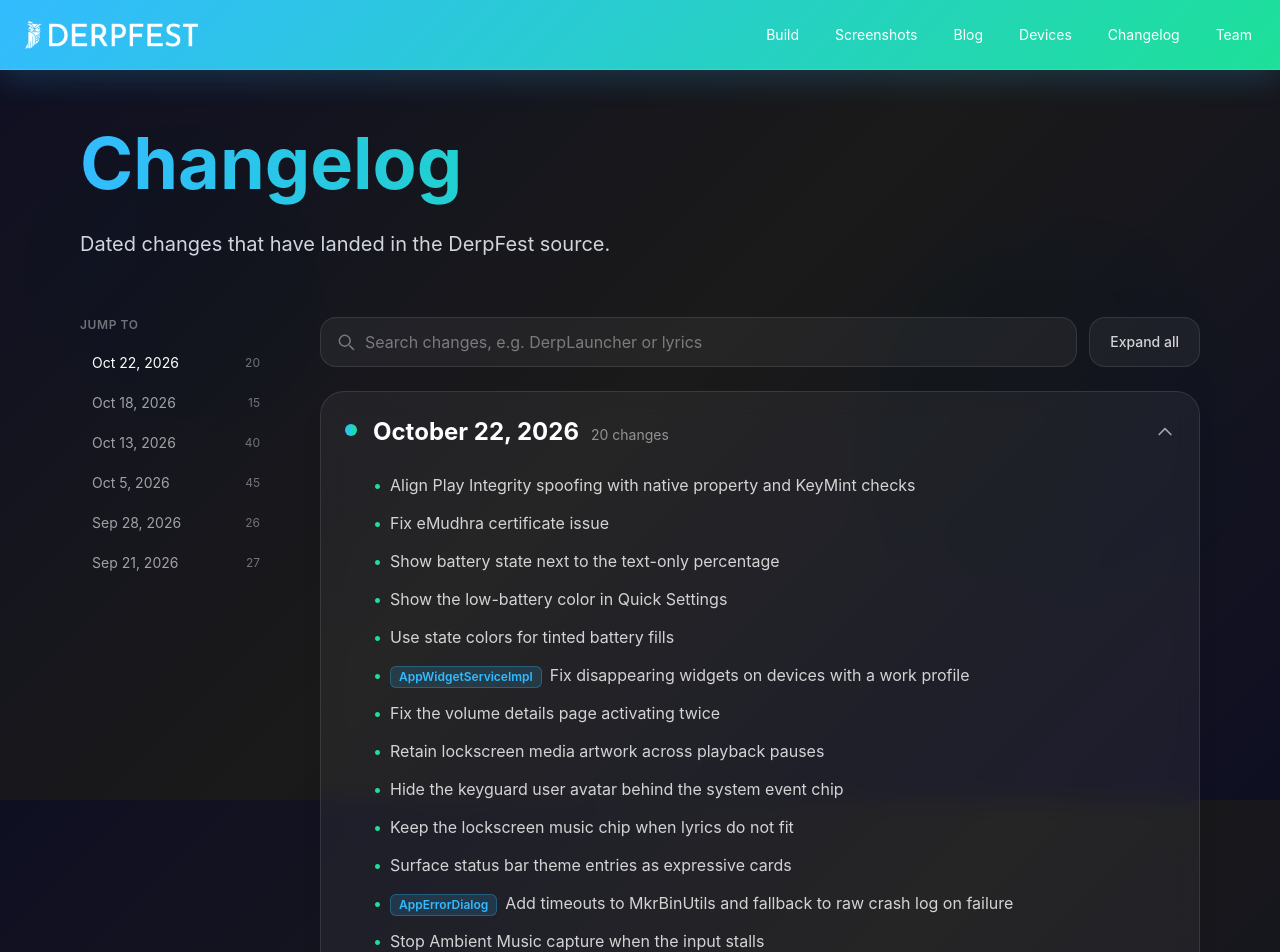
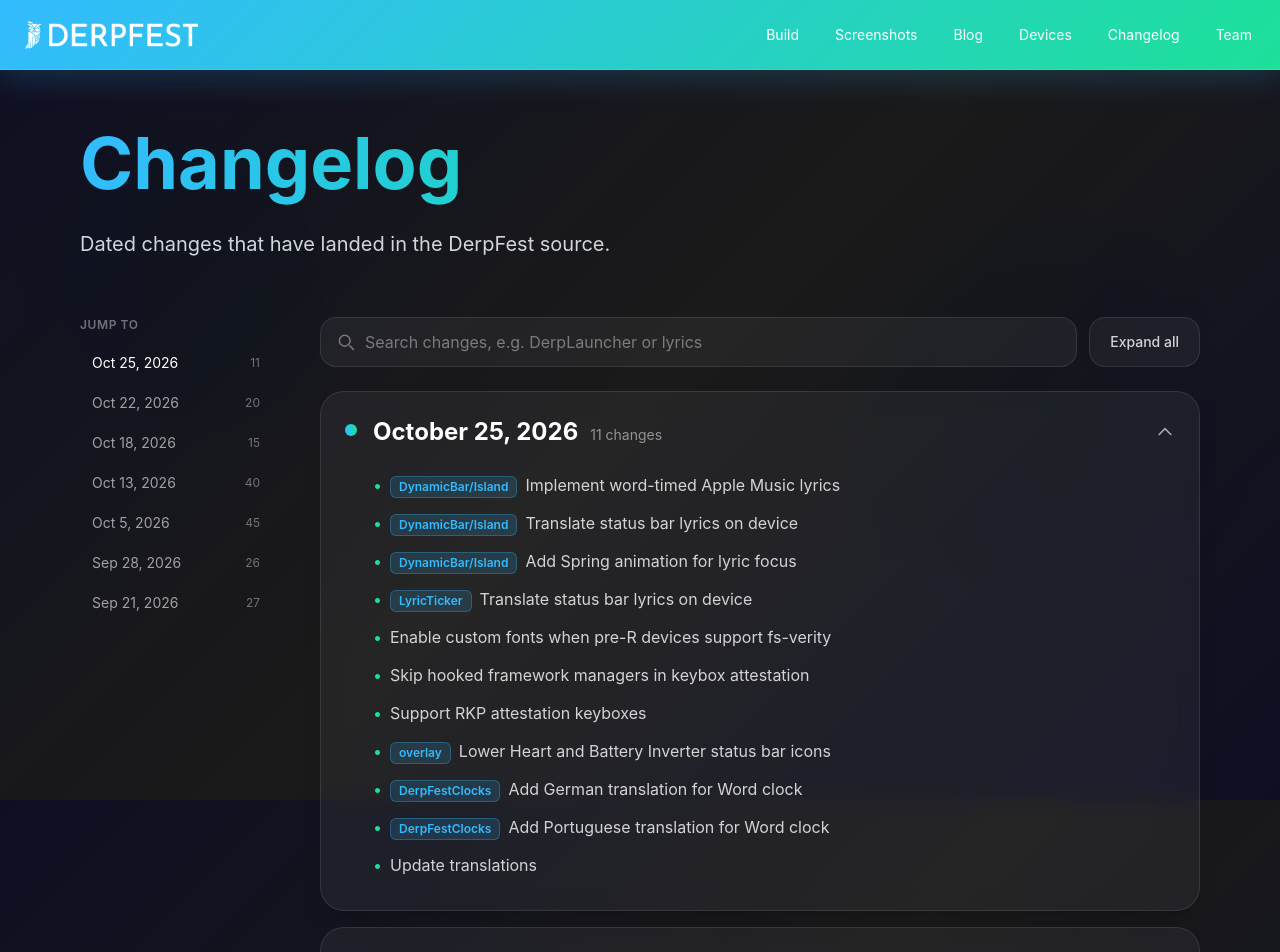
Before and after one commit to DerpFest-AOSP/DerpSite, a React (Vite) app: page /changelog in a window 1280 px wide. Shown: the top 952 px of the page. Built offline with nearby package versions, Linux system fonts and the light colour scheme.

Commit message:
DerpSite: Update changelog

```diff
--- a/src/data/changelog.js
+++ b/src/data/changelog.js
@@ -1,5 +1,21 @@
 // Prefix a change with "Component: " to show it as a tag on the changelog page.
 export const changelog = [
+  {
+    date: '2026-10-25',
+    changes: [
+      'DynamicBar/Island: Implement word-timed Apple Music lyrics',
+      'DynamicBar/Island: Translate status bar lyrics on device',
+      'DynamicBar/Island: Add Spring animation for lyric focus',
+      'LyricTicker: Translate status bar lyrics on device',
+      'Enable custom fonts when pre-R devices support fs-verity',
+      'Skip hooked framework managers in keybox attestation',
+      'Support RKP attestation keyboxes',
+      'overlay: Lower Heart and Battery Inverter status bar icons',
+      'DerpFestClocks: Add German translation for Word clock',
+      'DerpFestClocks: Add Portuguese translation for Word clock',
+      'Update translations',
+    ],
+  },
   {
     date: '2026-10-22',
     changes: [
@@ -210,6 +226,6 @@
 }
 
 export function splitChange(change) {
-  const match = change.match(/^([A-Za-z][\w-]*):\s+(.+)$/)
+  const match = change.match(/^([A-Za-z][\w/-]*):\s+(.+)$/)
   return match ? { component: match[1], text: match[2] } : { component: null, text: change }
 }
```
Also changed, not shown: 1 other file (tests, documents, lock files or other folders).
